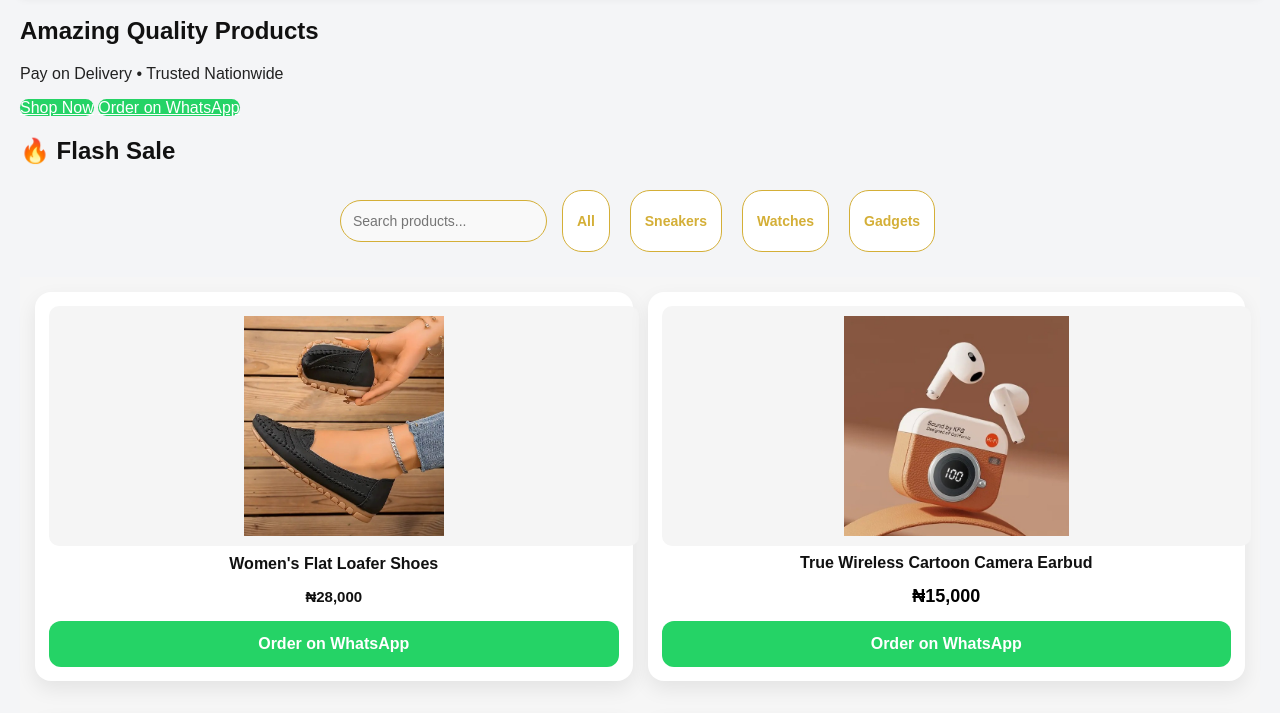
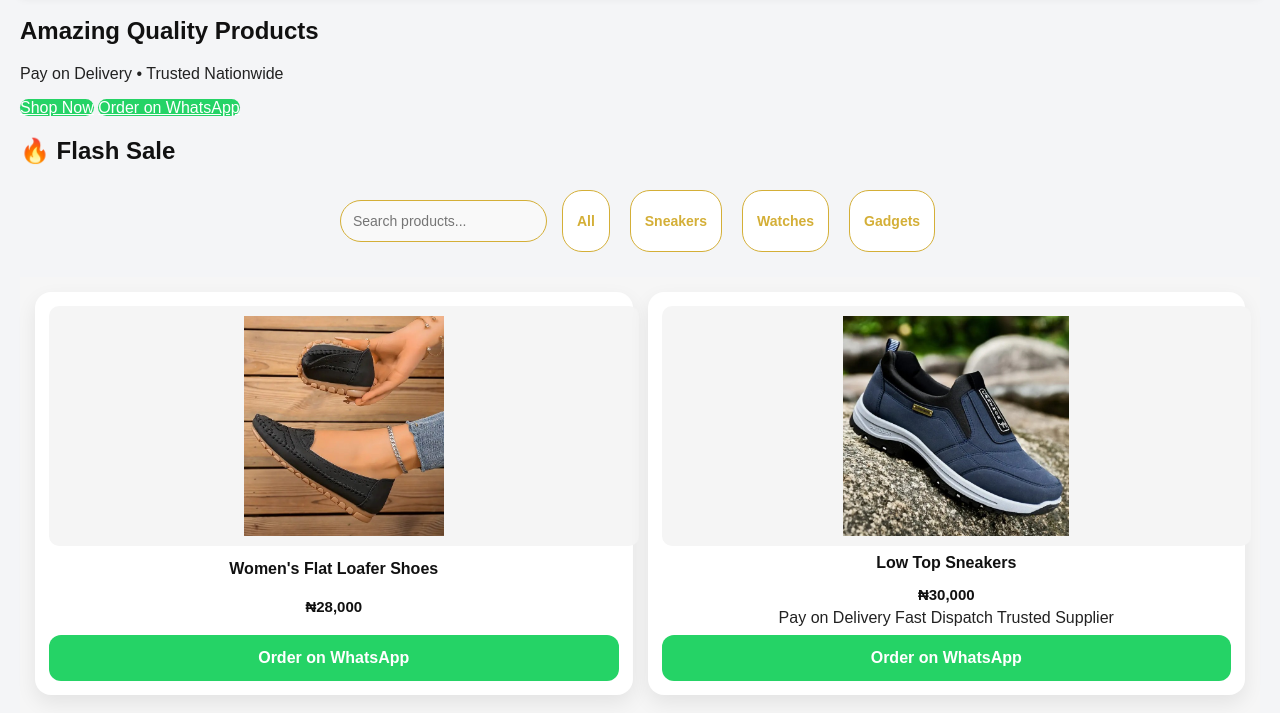
Before and after one commit to PMOM1470/Pmom-store, a plain HTML site: page index.html in a window 1280 px wide. Shown: the part 63-776 px from the top of the page. Drawn offline with Linux system fonts and the light colour scheme.

Commit message:
Update index.html

```diff
--- a/index.html
+++ b/index.html
@@ -545,6 +545,25 @@ header {
     Order on WhatsApp
   </a>
  </div>
+ <div class="card">
+  <img src="original-shoe.jpg" alt="Low Top Sneakers">
+
+  <h3>Low Top Sneakers</h3>
+
+  <p class="price">₦30,000</p>
+
+  <div class="badges">
+    <span>Pay on Delivery</span>
+    <span>Fast Dispatch</span>
+    <span>Trusted Supplier</span>
+  </div>
+
+  <a
+    href="checkout.html?name=Low%20Top%20Sneakers%20Sneakers&price=30000"
+    class="btn">
+    Order on WhatsApp
+  </a>
+ </div>
  <!-- True Wireless Cartoon Camera Earbud -->
   <div class="card" data-category="gadgets">
     <img src="Screenshot_20251216-042542.jpg" alt="True Wireless Cartoon Camera Earbud">
```
